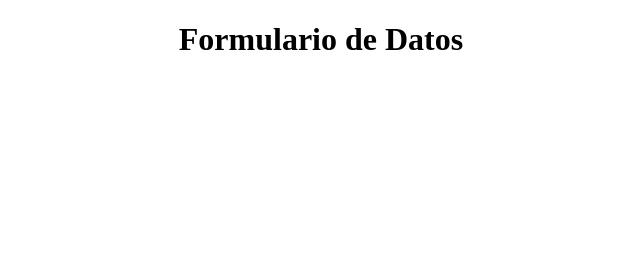
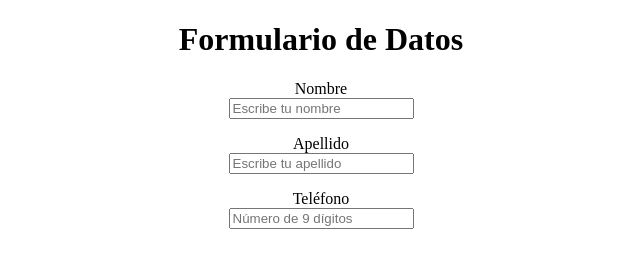
Before and after one commit to amalakamala/leccion-14, a plain HTML site: page index.html in a window 1280 px wide. Shown: the whole page, without its empty margins (319-959 px from the left). Drawn offline with Linux system fonts and the light colour scheme.

Commit message:
ingreso nombre, apellido, telefono

```diff
--- a/index.html
+++ b/index.html
@@ -6,5 +6,19 @@
 </head>
 <body>
 	<h1 align="center">Formulario de Datos</h1>
+	<form align="center" action ="">
+		<p>
+			<label for="nombre">Nombre</label><br>
+			<input type ="text" placeholder="Escribe tu nombre" name="nombre" id="nombre" maxlength="12" required>
+		</p>
+		<p>
+			<label for="apellido">Apellido</label><br>
+			<input type ="text" placeholder="Escribe tu apellido" name="apellido" id="apellido" maxlength="12" required>
+		</p>
+		<p>
+			<label for="telefono">Teléfono</label><br>
+			<input type ="tel" placeholder="Número de 9 dígitos" pattern="[0-9]{9}" name="telefono" id="telefono" required>
+		</p>
+	<form>
 </body>
 </html>
```
